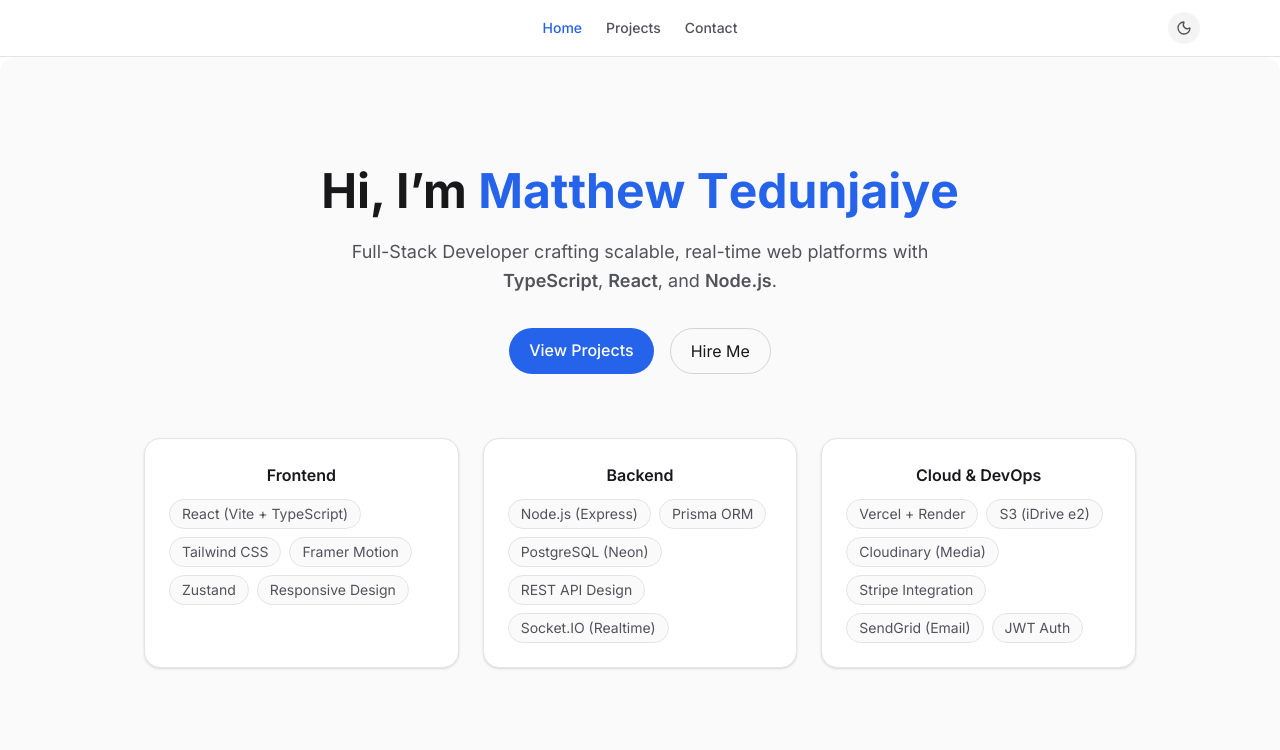
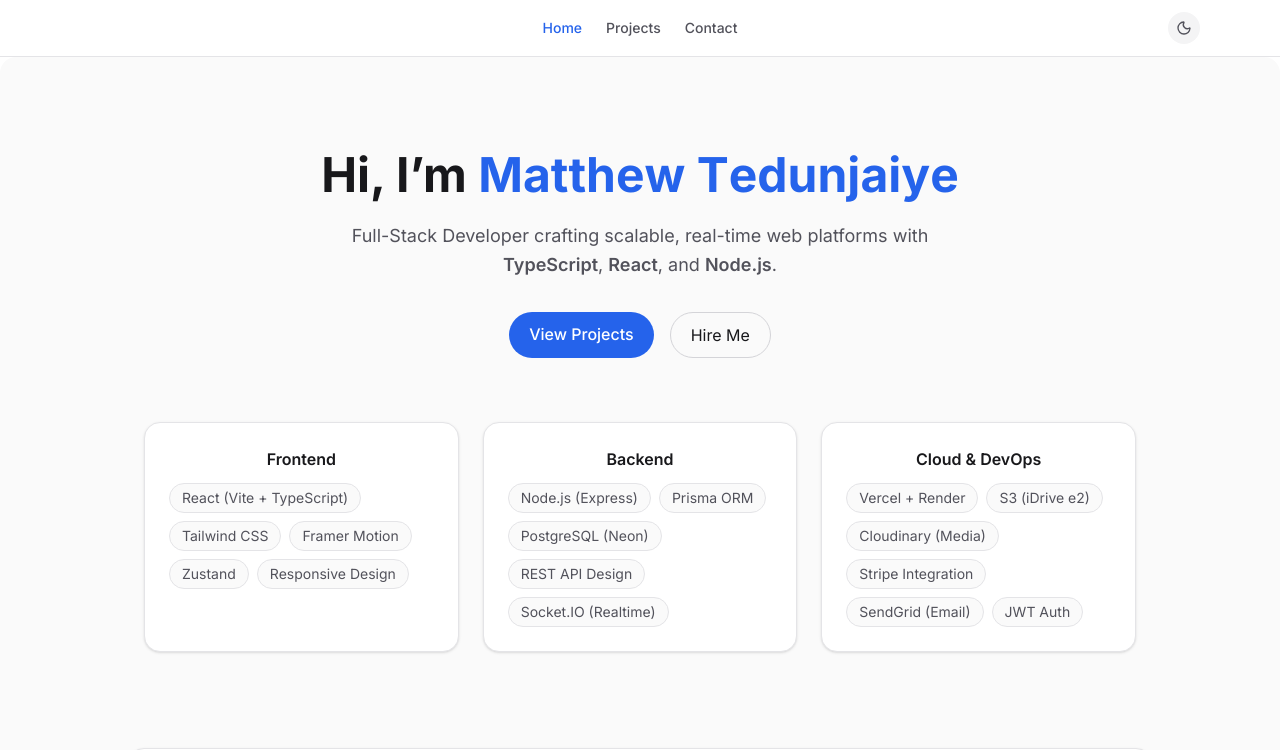
Before and after one commit to tobyt50/portfolio, a React (Vite) app: page / in a window 1280 px wide. Shown: the top 750 px of the page. Built offline with nearby package versions, Linux system fonts and the light colour scheme.

Commit message:
style(layout): reduce top padding for page content

```diff
--- a/src/layouts/Layout.tsx
+++ b/src/layouts/Layout.tsx
@@ -41,7 +41,7 @@ export const Layout = ({ children }: { children: React.ReactNode }) => {
           animate={{ opacity: 1, y: 0, x: 0 }}
           exit={{ opacity: 0, y: -10, x: 0 }}
           transition={{ duration: 0.25 }}
-          className="flex-1 px-4 sm:px-10 md:px-20 py-10 rounded-2xl bg-gray-50 dark:bg-zinc-950"
+          className="flex-1 px-4 sm:px-10 md:px-20 py-4 sm:py-6 rounded-2xl bg-gray-50 dark:bg-zinc-950"
         >
           {children}
         </motion.main>
```
